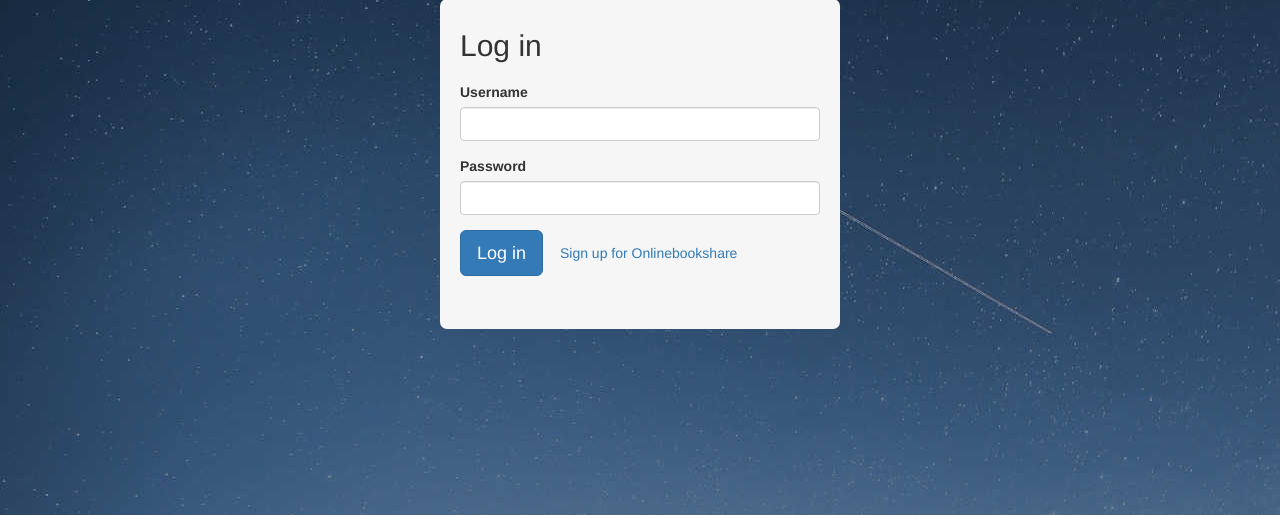
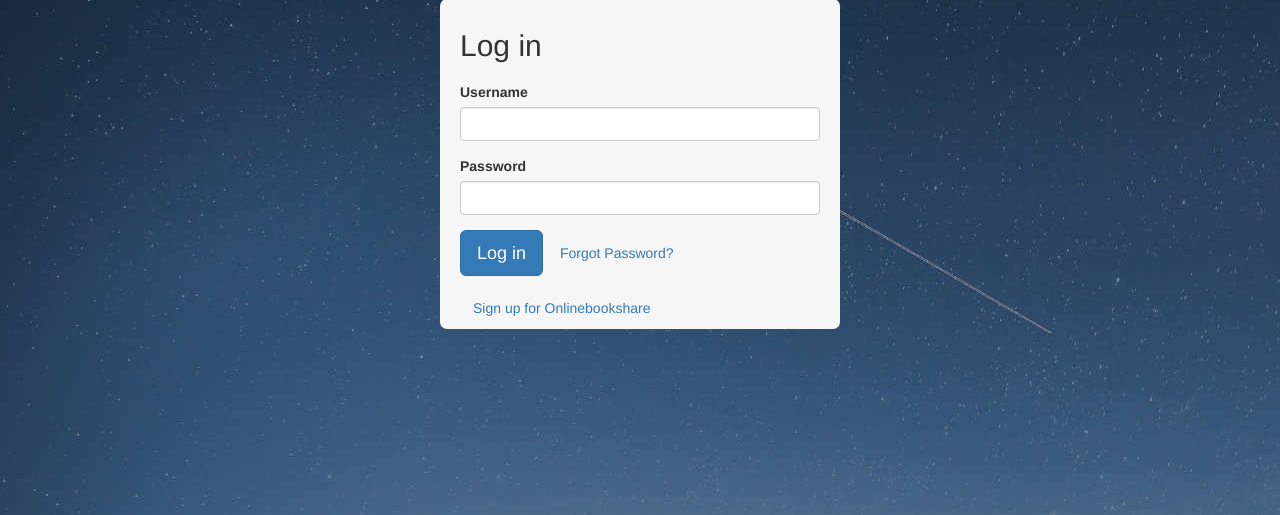
Before and after one commit to SamsadSajid/onlinebookshare, a Django app: page / in a window 1280 px wide. Shown: the part 271-786 px from the top of the page. Run offline with Django 3.2, Linux system fonts and the light colour scheme; some libraries are stand-ins or nearby versions.

Commit message:
Reset password has been added

```diff
--- a/authentication/views.py
+++ b/authentication/views.py
@@ -5,6 +5,7 @@ from django.contrib.sites.shortcuts import get_current_site
 from django.utils.encoding import force_bytes, force_text
 from django.utils.http import urlsafe_base64_encode, urlsafe_base64_decode
 from django.template.loader import render_to_string
+from django.core.mail import send_mail
 
 from authentication.forms import SignUpForm
 from feeds.models import Feed
@@ -20,20 +21,21 @@ def signup(request):
 
         else:
             user = form.save(commit=False)
+            email = form.cleaned_data.get('email')
             password = form.cleaned_data.get('password')
             user.set_password(password)
             user.is_active = False
             user.save()
 
             current_site = get_current_site(request)
-            subject = 'Activate Your MySite Account'
+            subject = 'Activate Your Onlinebookshare Account'
             message = render_to_string('authentication/account_activation_email.html', {
                 'user': user,
                 'domain': current_site.domain,
                 'uid': urlsafe_base64_encode(force_bytes(user.pk)),
                 'token': account_activation_token.make_token(user),
             })
-            user.email_user(subject, message)
+            send_mail(subject, message, 'noreply@onlinebookshare.co', [email])
 
             return redirect('account_activation_sent')
 
--- a/core/templates/core/cover.html
+++ b/core/templates/core/cover.html
@@ -37,6 +37,9 @@
         </div>
         <div class="form-group">
           <button type="submit" class="btn btn-primary btn-lg">{% trans 'Log in' %}</button>
+          <a href="{% url 'password_reset' %}" class="btn btn-link">{% trans 'Forgot Password?' %}</a>
+        </div>
+        <div>
           <a href="{% url 'signup' %}" class="btn btn-link">{% trans 'Sign up for Onlinebookshare' %}</a>
         </div>
       </form>
--- a/onlinebookshare/urls.py
+++ b/onlinebookshare/urls.py
@@ -30,6 +30,13 @@ urlpatterns = [
     url(r'^$', core_views.home, name='home'),
     url(r'^login', auth_views.login, {'template_name': 'core/cover.html'},
         name='login'),
+
+    url(r'^password_reset/$', auth_views.password_reset, name='password_reset'),
+    url(r'^password_reset/done/$', auth_views.password_reset_done, name='password_reset_done'),
+    url(r'^reset/(?P<uidb64>[0-9A-Za-z_\-]+)/(?P<token>[0-9A-Za-z]{1,13}-[0-9A-Za-z]{1,20})/$',
+        auth_views.password_reset_confirm, name='password_reset_confirm'),
+    url(r'^reset/done/$', auth_views.password_reset_complete, name='password_reset_complete'),
+
     url(r'^logout', auth_views.logout, {'next_page': '/'}, name='logout'),
     url(r'^signup/$', bookshare_auth_views.signup, name='signup'),
     url(r'^account_activation_sent/$', bookshare_auth_views.account_activation_sent,
```
Also changed, not shown: onlinebookshare/settings.py (+7 -4 lines).
